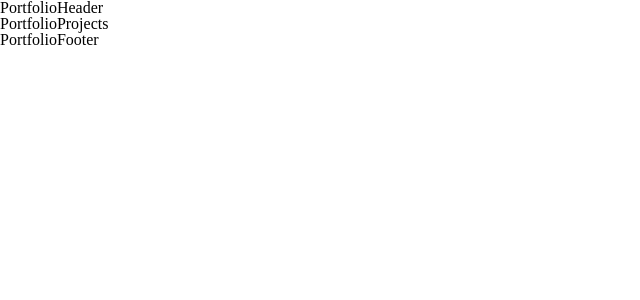
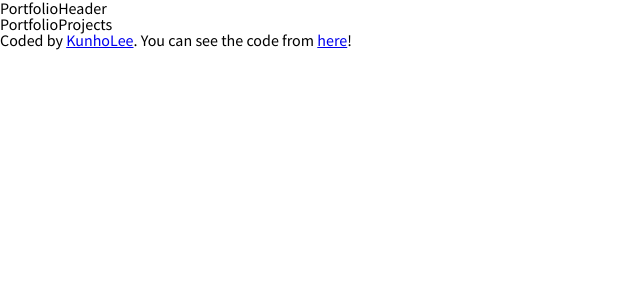
Before and after one commit to daengdaengLee/portfolio, a Vue app: page /#/ in a window 1280 px wide. Shown: the top 300 px of the page, without its empty margins (0-640 px from the left). Built offline with nearby package versions, Linux system fonts and the light colour scheme.

Commit message:
portfolio 구조 변경, google font 적용

```diff
--- a/src/App.vue
+++ b/src/App.vue
@@ -1,25 +1,22 @@
 <template>
   <div id="app">
-    <portfolio-header></portfolio-header>
-    <router-view/>
-    <portfolio-footer></portfolio-footer>
+    <portfolio></portfolio>
   </div>
 </template>
 
 <script>
-import PortfolioHeader from './components/PortfolioHeader';
-import PortfolioFooter from './components/PortfolioFooter';
+import Portfolio from './components/Portfolio';
 
 export default {
   name: 'app',
   components: {
-    PortfolioHeader,
-    PortfolioFooter,
+    Portfolio,
   },
 };
 </script>
 
 <style>
+@import url('https://fonts.googleapis.com/css?family=Source+Sans+Pro:200,200i,300,300i,400,400i');
 /* http://meyerweb.com/eric/tools/css/reset/
    v2.0 | 20110126
    License: none (public domain)
@@ -52,6 +49,7 @@ footer, header, hgroup, menu, nav, section {
 }
 body {
 	line-height: 1;
+  font-family: 'Source Sans Pro', sans-serif;
 }
 ol, ul {
 	list-style: none;
--- /dev/null
+++ b/src/components/Portfolio.vue
@@ -0,0 +1,23 @@
+<template>
+  <div class="Portfolio">
+    <portfolio-header></portfolio-header>
+    <router-view/>
+    <portfolio-footer></portfolio-footer>
+  </div>
+</template>
+
+<script>
+import PortfolioHeader from './PortfolioHeader';
+import PortfolioFooter from './PortfolioFooter';
+
+export default {
+  name: 'Portfolio',
+  components: {
+    PortfolioHeader,
+    PortfolioFooter,
+  },
+};
+</script>
+
+<style>
+</style>
--- a/src/components/PortfolioFooter.vue
+++ b/src/components/PortfolioFooter.vue
@@ -1,12 +1,25 @@
 <template>
   <footer class="PortfolioFooter">
-    PortfolioFooter
+    <p>
+      Coded by <a :href="userUrl" target="_blank">KunhoLee</a>.
+      You can see the code from <a :href="codeRepoUrl" target="_blank">here</a>!
+    </p>
   </footer>
 </template>
 
 <script>
 export default {
   name: 'PortfolioFooter',
+  props: {
+    userUrl: {
+      type: String,
+      default() { return '#'; },
+    },
+    codeRepoUrl: {
+      type: String,
+      default() { return '#'; },
+    },
+  },
 };
 </script>
 
```
